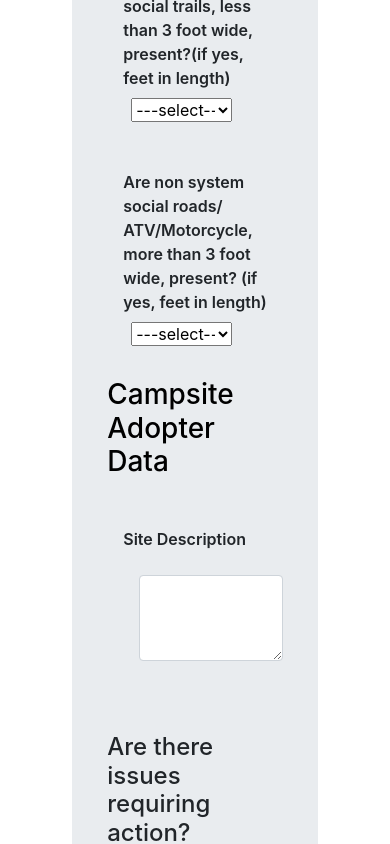
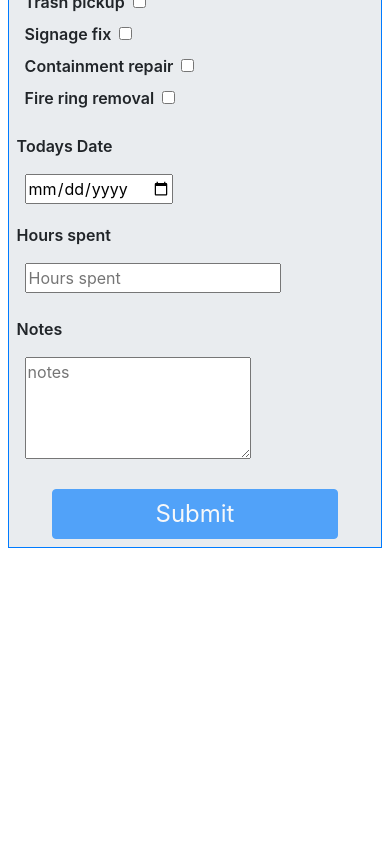
Before and after one commit to Dustnclay/Campsite-Manager, a React (Create React App) app: page /survey in a window 390 px wide. Shown: the part 3380-4224 px from the top of the page. After the commit the page ends 3936 px from the top, so only its background shows below. Built offline with nearby package versions, Linux system fonts and the light colour scheme.

Commit message:
responsive styling added

```diff
--- a/src/components/Header.js
+++ b/src/components/Header.js
@@ -7,11 +7,12 @@ function Header () {
     return(
         <div>
             <Jumbotron >
-                    <h1 className="display-3 d-flex justify-content-center centerText">Campsite Manager</h1>
+                    <h1 className="display-3 d-flex justify-content-center centerText">
+                        Campsite Manager</h1>
 
                 <Row>
                     <Col >
-                        <Link to="/survey"className="d-flex justify-content-center border border-primary p-2 m-4 bg-light">
+                        <Link to="/survey" className="d-flex justify-content-center border border-primary p-2 m-4 bg-light">
                             Take A Survey
                         </Link>
                     </Col>
--- a/src/components/Survey.js
+++ b/src/components/Survey.js
@@ -305,7 +305,7 @@ function Survey() {
 
             <div class="form-group p-3">
                 <label>Site Description</label><br/>
-                <textarea type='text' class='form-control m-3 textBox' name='siteDescription' rows= '3' value={answers.siteDescription} onChange={eventHandler}></textarea><br/>
+                <textarea type='text' class='form-control m-1 textBox' name='siteDescription' rows= '3' value={answers.siteDescription} onChange={eventHandler}></textarea><br/>
             </div>
 
             <div class='flex'>
--- a/src/index.css
+++ b/src/index.css
@@ -1,3 +1,7 @@
+*{
+  font-size: large;
+}
+
 body {
   margin: 0;
   font-family: -apple-system, BlinkMacSystemFont, 'Segoe UI', 'Roboto', 'Oxygen',
@@ -12,28 +16,22 @@ code {
   font-family: source-code-pro, Menlo, Monaco, Consolas, 'Courier New',
     monospace;
 }
-
 h3{
   color:black
 }
 label{
   font-weight: 600;
 }
-
-.survey{
-
-  /* background-color: white; */
-}
 .innerSurvey{
   align-items: center;
   margin:5% 15% 5% 15%;
   padding:10%;
   background-color: #e9ecef;
+  border:1px solid #007bff;
 }
 .manager{
   padding:5% 5% 5% 5%
 }
-
 .flex{
   display:flex;
   justify-content: flex-start;
@@ -51,9 +49,8 @@ label{
 .centerText{
   text-align: center;
 }
-
 .button{
-  width:40%;
+  width:50%;
 }
 .btnText{
   font-size: x-large;
@@ -63,6 +60,9 @@ label{
 }
 
 @media only screen and (max-width: 730px) {
+  *{
+    font-size: medium;
+  }
   .flex{
     flex-direction: column;
   }
@@ -72,19 +72,24 @@ label{
   .select{
     width:70%
   }
-  .survey{
-    padding:5% 5% 5% 5%
+  .innerSurvey{
+    padding:2%;
+    margin:2%;
+
   }
-
   .manager{
-    padding:5% 5% 5% 5%
+    padding:2% 2% 2% 2%
   }
-
   .button{
     width:80%
   }
   .textBox{
     width:auto
   }
+}
 
+@media only screen and (min-width: 1600px) {
+  *{
+    font-size: x-large;
+  }
 }
```
